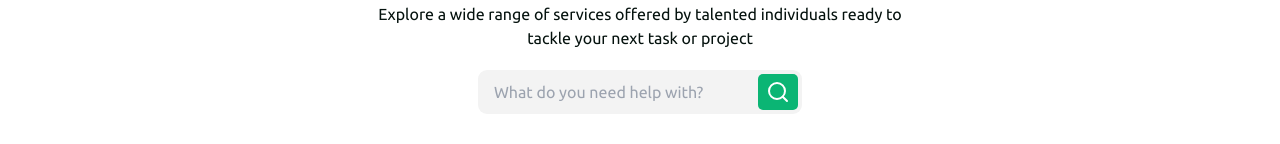
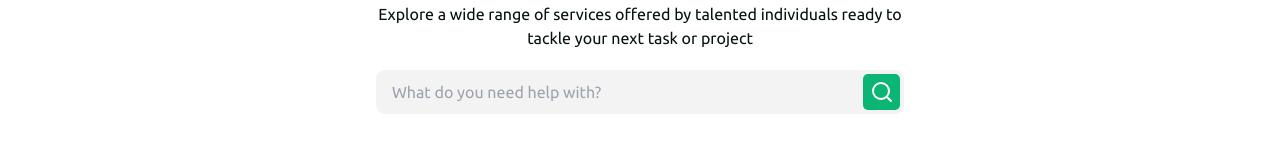
Before and after one commit to Omikhe/worklify, a Next.js app: page /services in a window 1280 px wide. Shown: the part 260-404 px from the top of the page. Built offline with nearby package versions, Linux system fonts and the light colour scheme.

Commit message:
add sizes for desktop and tablet

```diff
--- a/app/components/searchbar.tsx
+++ b/app/components/searchbar.tsx
@@ -12,15 +12,12 @@ const SearchBar = () => {
     };
 
     return (
-        <search className="max-w-md mx-auto">
-            <form onSubmit={handleSubmit} className="flex items-center ">
+        <search className="md:w-[528px] mx-auto">
+            <form onSubmit={handleSubmit} className="flex items-center">
                 <label htmlFor="site-search" className="sr-only">
                     Search the site
                 </label>
-                <div
-                    className="flex bg-[#F3F3F3] rounded-[9px] p-1 gap-1"
-
-                >
+                <div className="flex md:justify-between bg-[#F3F3F3] rounded-[9px] p-1 gap-1 md:w-[528px]" >
 
                     <input
                         type="search"
@@ -28,7 +25,7 @@ const SearchBar = () => {
                         value={searchTerm}
                         onChange={(e) => setSearchTerm(e.target.value)}
                         placeholder="What do you need help with?"
-                        className="px-3 font-normal outline-none bg-[#F3F3F3]"
+                        className="px-3 font-normal outline-none bg-[#F3F3F3] md:w-full"
                     />
                     <button
                         type="submit"
```
